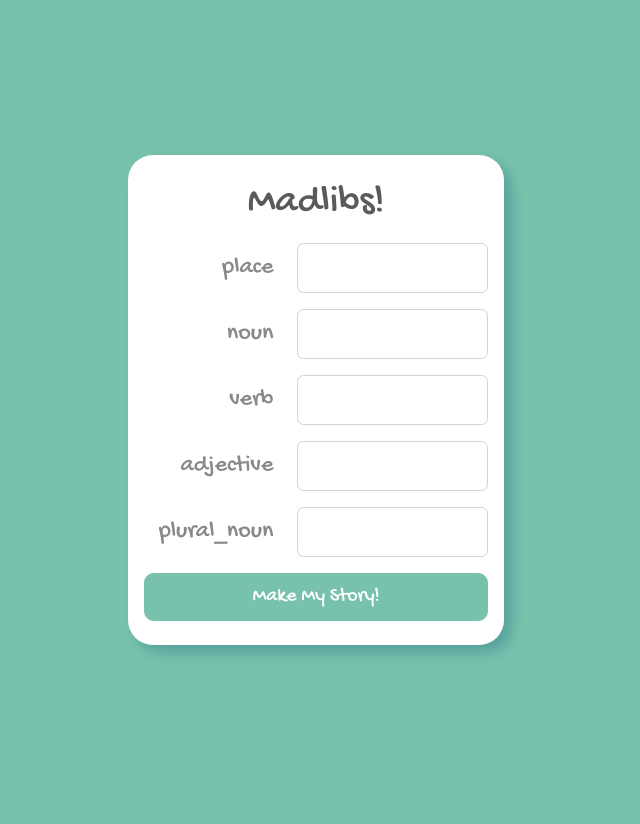
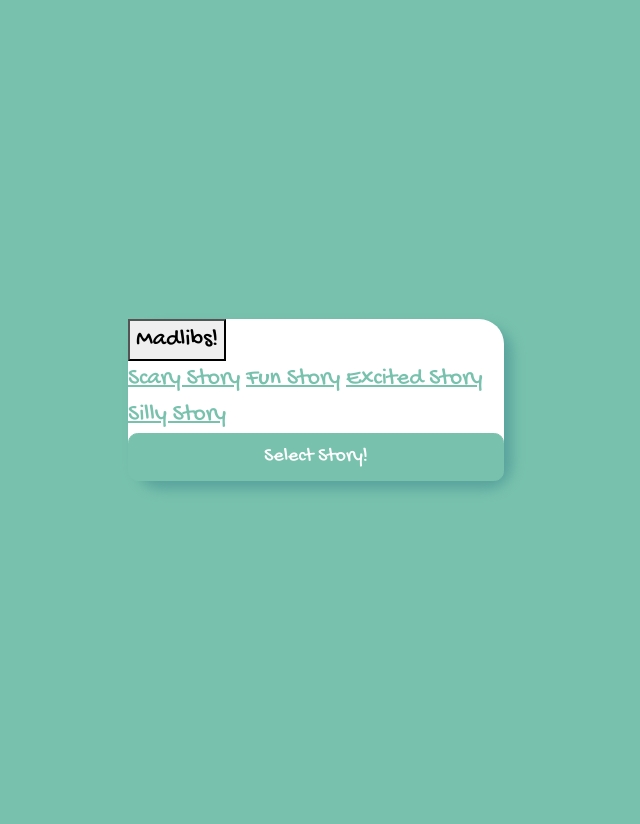
Before and after one commit to jazzcheema/flask-madlibs, a Flask app: page / in a window 1280 px wide. Shown: the whole page, without its empty margins (324-964 px from the left). Run offline with Flask 3, Linux system fonts and the light colour scheme.

Commit message:
further study section almost complete-- issue with story selection linking to appropriate story

```diff
--- a/app.py
+++ b/app.py
@@ -1,30 +1,40 @@
 from flask import Flask, render_template, request
 from flask_debugtoolbar import DebugToolbarExtension
 
-from stories import silly_story
+from stories import silly_story, scary_story, fun_story, excited_story, story_collection
 
 app = Flask(__name__)
 app.config['SECRET_KEY'] = "secret"
 
 debug = DebugToolbarExtension(app)
 
-#renders form in docstring
-@app.get('/')
-def home_page():
-    """homepage for madlibs website."""
-    website_prompts = silly_story.prompts
 
+@app.get('/questions')
+def questions():
+    """input form for story, renders form"""
+    ###
+    website_prompts = story_collection[int(request.args.get('a'))].prompts
+    index_item = int(request.args.get('a'))
     return render_template(
         'questions.html',
-        website_prompts = website_prompts
-        )
+        index_item=index_item,
+        website_prompts=website_prompts
+    )
+
 
 @app.get("/results")
 def result_page():
     """displays the result"""
-    created_story = silly_story.get_result_text(request.args)
+    created_story = story_collection[int(
+        request.args.get('a'))].get_result_text
 
     return render_template(
         'results.html',
-        created_story = created_story
+        created_story=created_story
     )
+
+
+@app.get('/')
+def home_page():
+    """homepage for madlibs website."""
+    return render_template('stories.html')
--- a/stories.py
+++ b/stories.py
@@ -50,3 +50,17 @@ excited_story = Story(
     ["noun", "verb"],
     """OMG!! OMG!! I love to {verb} a {noun}!"""
 )
+
+fun_story = Story(
+    ["adjective", "plural_noun"],
+    """I have never slept on top of some {plural_noun} but I believe
+     that would be very {adjective}!"""
+)
+
+scary_story = Story(
+    ["verb", "adjective", "noun"],
+    """There is a scary house I always {verb} and when I am {adjective}
+    I tend to grab my friend's {noun}"""
+)
+
+story_collection = [scary_story, fun_story, excited_story, silly_story]
--- a/templates/questions.html
+++ b/templates/questions.html
@@ -7,7 +7,7 @@
 <h1 class="pt-4 mb-3 text-center">Madlibs!</h1>
 
 <div class="ms-3 me-3">
-  <form action="/results" class="pb-4">
+  <form action="/results?a={{index_item}}" class="pb-4">
 
     <!-- an example of one field -- you should make these autogenerated! -->
     {% for prompt in website_prompts %}
--- /dev/null
+++ b/templates/stories.html
@@ -0,0 +1,24 @@
+{% extends 'base.html' %}
+
+
+{% block title %} Story Selection {% endblock %}
+
+{% block content %}
+
+
+<div class="dropdown">
+  <button class="dropbtn">Madlibs!</button>
+  <div class="dropdown-content">
+    <a href="/questions?a=0">Scary Story</a>
+    <a href="/questions?a=1">Fun Story</a>
+    <a href="/questions?a=2">Excited Story</a>
+    <a href="/questions?a=3">Silly Story</a>
+  </div>
+</div>
+
+<button class="btn btn-primary btn-lg w-100">
+  Select Story!
+</button>
+
+
+{% endblock %}
```
